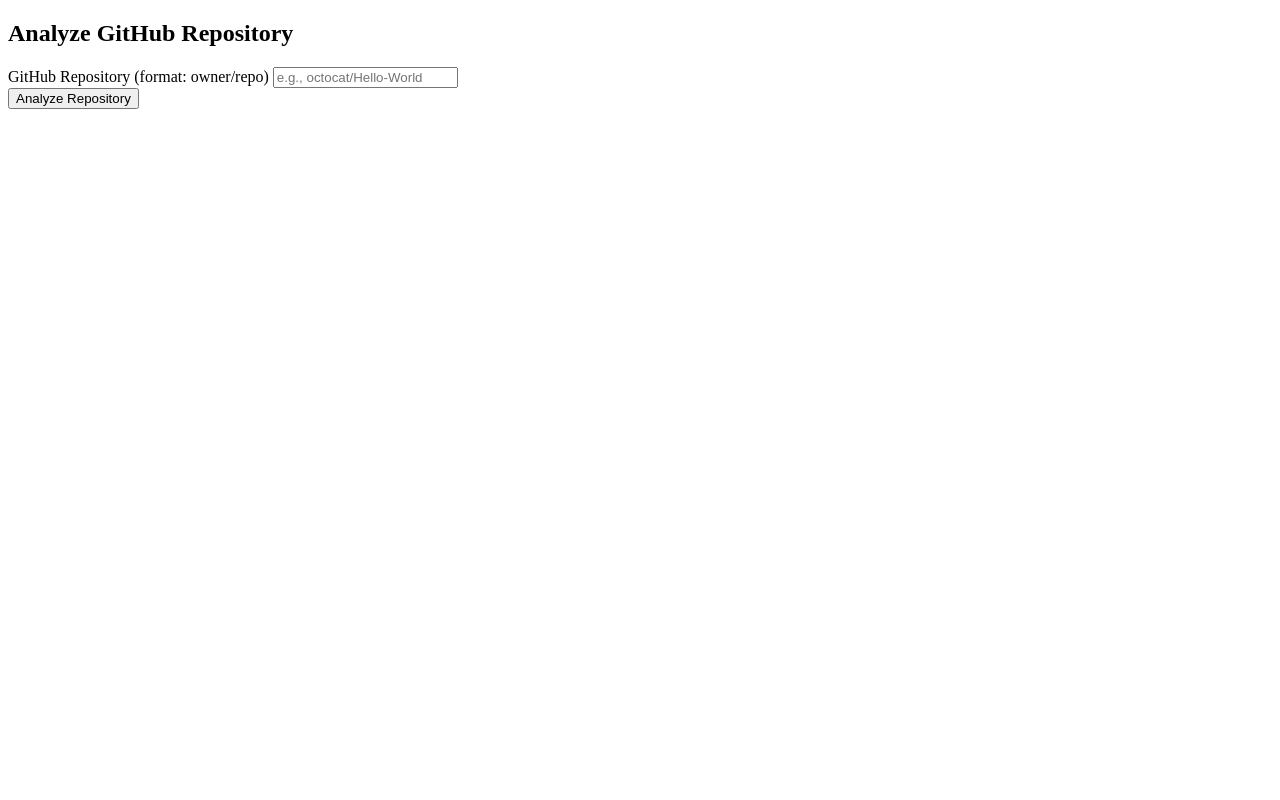
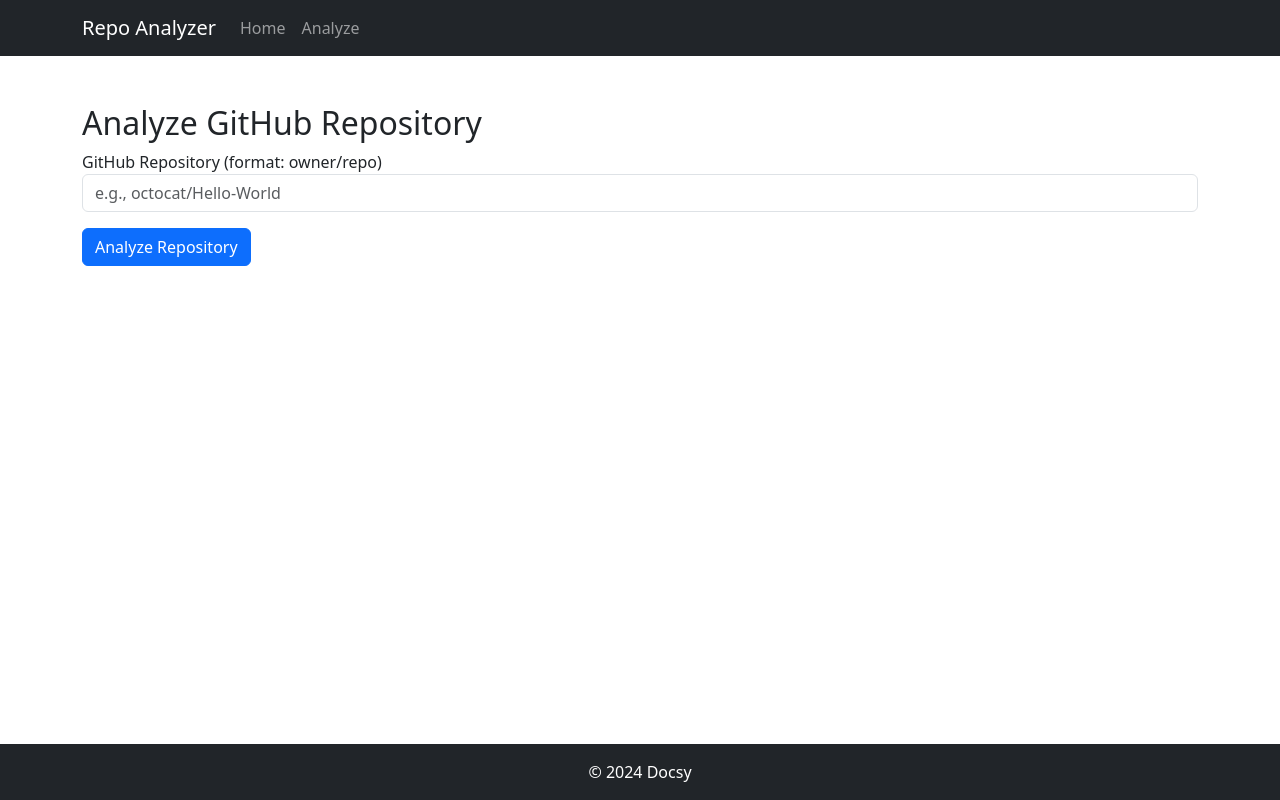
Before and after one commit to getdocsy/docsy, a Django app: page /analysis/ in a window 1280 px wide. Run offline with Django 5.2, Linux system fonts and the light colour scheme.

Commit message:
base theme

```diff
--- a/app/templates/base.html
+++ b/app/templates/base.html
@@ -1,10 +1,43 @@
 <!DOCTYPE html>
-<html>
-    <head>
-        <title>Docsy</title>
-    </head>
+<html lang="en">
+<head>
+    <meta charset="UTF-8">
+    <meta name="viewport" content="width=device-width, initial-scale=1.0">
+    <title>GitHub Repository Analyzer</title>
+    <link href="https://cdn.jsdelivr.net/npm/bootstrap@5.3.0/dist/css/bootstrap.min.css" rel="stylesheet">
+</head>
+<body class="d-flex flex-column min-vh-100">
+    <!-- Navbar -->
+    <nav class="navbar navbar-expand-lg navbar-dark bg-dark">
+        <div class="container">
+            <a class="navbar-brand" href="/">Repo Analyzer</a>
+            <button class="navbar-toggler" type="button" data-bs-toggle="collapse" data-bs-target="#navbarNav">
+                <span class="navbar-toggler-icon"></span>
+            </button>
+            <div class="collapse navbar-collapse" id="navbarNav">
+                <ul class="navbar-nav">
+                    <li class="nav-item">
+                        <a class="nav-link" href="/">Home</a>
+                    </li>
+                    <li class="nav-item">
+                        <a class="nav-link" href="/analysis/create">Analyze</a>
+                    </li>
+                </ul>
+            </div>
+        </div>
+    </nav>
 
-    <body>
-    {% block content %}{% endblock content %}
-    </body>
+    <!-- Main Content -->
+    {% block content %}
+    {% endblock %}
+
+    <!-- Footer -->
+    <footer class="footer mt-auto py-3 bg-dark text-white">
+        <div class="container text-center">
+            <span>© 2024 Docsy</span>
+        </div>
+    </footer>
+
+    <script src="https://cdn.jsdelivr.net/npm/bootstrap@5.3.0/dist/js/bootstrap.bundle.min.js"></script>
+</body>
 </html>
```
